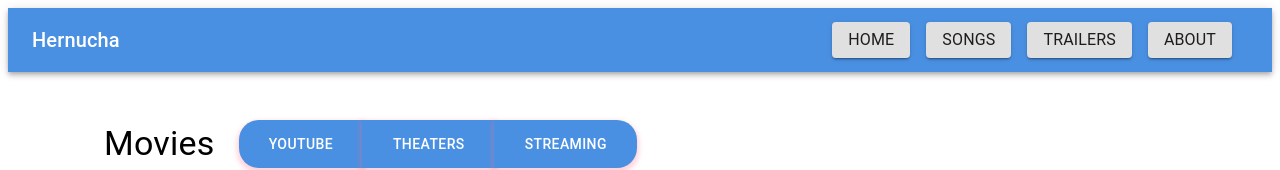
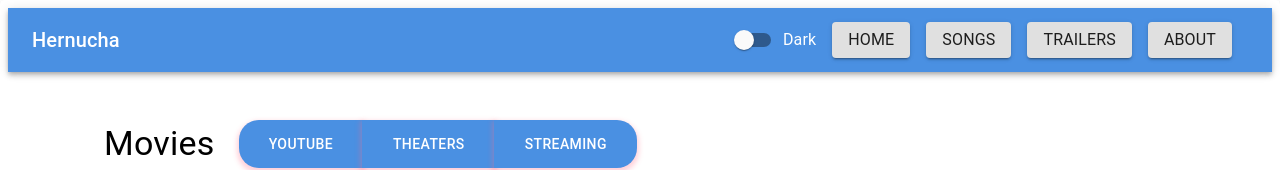
Before and after one commit to ghimire-s/Hernechu, a React (Create React App) app: page / in a window 1280 px wide. Shown: the top 170 px of the page. Built offline with nearby package versions, Linux system fonts and the light colour scheme.

Commit message:
added dark theme

```diff
--- a/src/App.js
+++ b/src/App.js
@@ -7,12 +7,31 @@ import { makeStyles, ThemeProvider, createMuiTheme } from '@material-ui/core/sty
 import Footer from './components/Footer/Footer';
 import { fetchMovies } from './actions/movieAction'
 
-import { Grid } from '@material-ui/core';
+import { Grid, Paper } from '@material-ui/core';
 
 
+const useStyles = makeStyles(() => ({
+  grid: {
+    width: '100%',
+    margin: '0px'
 
+  }
+}));
+
+
+const App = () => {
+
+  const [individualDisplay, setIndividualState] = useState(false);
+  const [darkTheme, setDarkTheme] = useState(false);
+  const darkerTheme = createMuiTheme({
+    palette: {
+      type: "dark",
+
+    }
+  })
   const theme = createMuiTheme({
     palette: {
+
       common: {
         black: "#000",
         white: "#fff"
@@ -48,17 +67,6 @@ const theme = createMuiTheme({
     }
   })
 
-
-const useStyles = makeStyles(() => ({
-  grid: {
-    width: '100%',
-    margin: '0px'
-
-  }
-}));
-
-const App = () => {
-  const [individualDisplay, setIndividualState] = useState(false);
   const [data, setData] = useState([]);
   const [indiviualMovieName, setIndividualMovieName] = useState('');
   const [alignment, setAlignment] = useState('');
@@ -80,12 +88,20 @@ const App = () => {
   const fullDisplay = () => {
     setIndividualState(false)
   }
+  const handleChangeTheme = () => {
+    setDarkTheme(!darkTheme)
+  }
   return (
-    < ThemeProvider theme={theme} >
+    < ThemeProvider theme={darkTheme ? darkerTheme : theme} >
+      <Paper >
         <Router >
           <Grid container spacing={2} className={classes.grid} >
             <Grid item xs={12} >
-            <Header full={fullDisplay} selection={selectMovieShowing} />
+              <Header
+                full={fullDisplay}
+                selection={selectMovieShowing}
+                darkTheme={darkTheme}
+                handleChangeTheme={handleChangeTheme} />
             </Grid>
             <Grid item xs={12} >
               <Body
@@ -103,6 +119,7 @@ const App = () => {
         <Grid item xs={12} >
           <Footer />
         </Grid>
+      </Paper>
     </ThemeProvider >
   );
 }
--- a/src/components/Header/Header.jsx
+++ b/src/components/Header/Header.jsx
@@ -4,6 +4,7 @@ import AppBar from '@material-ui/core/AppBar';
 import Toolbar from '@material-ui/core/Toolbar';
 import NavBar from './NavBar/NavBar';
 import Logo from './Logo/Logo';
+import { Switch, FormControlLabel } from '@material-ui/core';
 import { navBar, webSiteName } from '../../website';
 
 
@@ -20,7 +21,11 @@ const Header = (props) => {
             <AppBar position="static" >
                 <Toolbar>
                     <Logo websiteName={webSiteName} />
-                    <NavBar navItem={navBar} full={props.full} selection={props.selection}/>
+                    <FormControlLabel
+                        control={<Switch checked={props.darkTheme} onChange={props.handleChangeTheme} name="checkedA" />}
+                        label="Dark"
+                    />
+                    <NavBar navItem={navBar} full={props.full} selection={props.selection} />
                 </Toolbar>
             </AppBar>
         </div>
```
Lines whose indentation alone changed are shown as unchanged.
